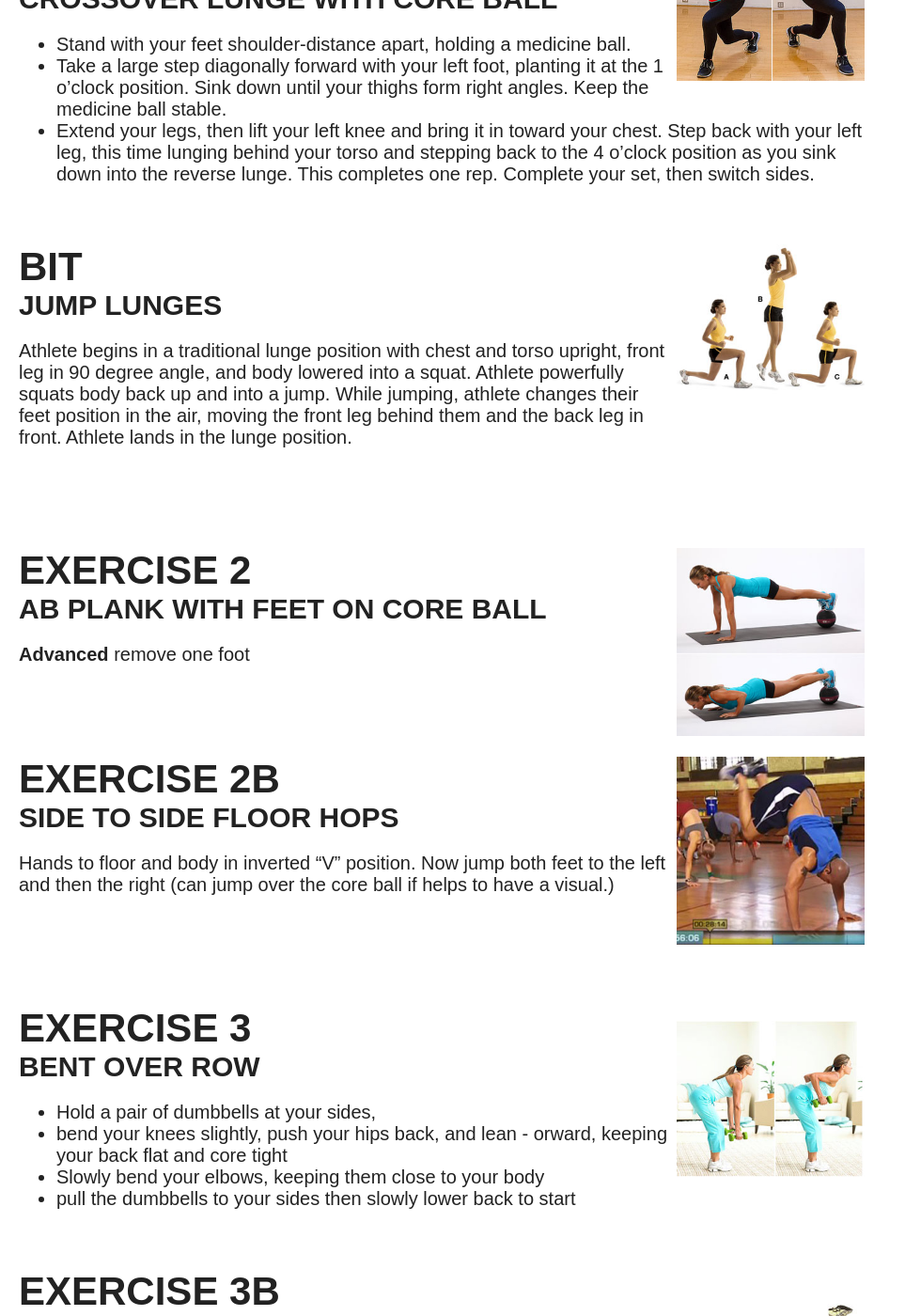
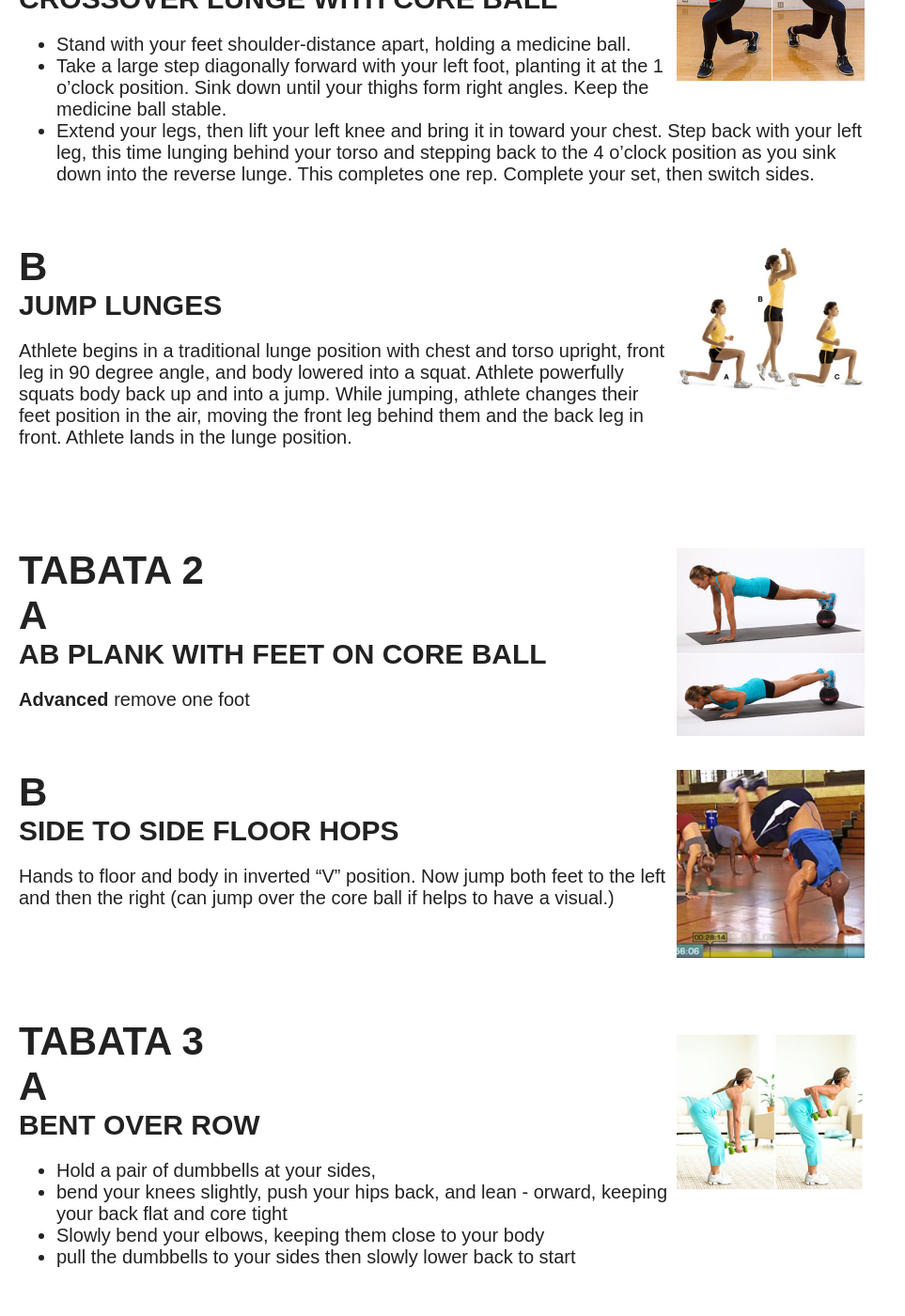
Before and after one commit to christyallen/christyallen.github.io, a Jekyll site: the page built from workouts/_posts/2014-04-23-tabata.md, in a window 1280 px wide and 1400 px high, scrolled down 741 px. Shown: the whole window at 94% size, without its empty margins (0-963 px from the left). Built offline with Jekyll 4.4.1, drawn with Linux system fonts in a browser that asks for light colours; nearby versions of some CDN libraries; some of the changed text lies outside the part shown.

Commit message:
Site updated at 2014-04-23 02:04:38 UTC

```diff
--- a/_layouts/workout.html
+++ b/_layouts/workout.html
@@ -74,7 +74,7 @@
           {% if post.code == exercise-1b %}
           <p>
             <div class="exercise-image"><img src="/images/exercises/{{post.image}}" width="200"></div>
-              <div class="exercise-number">Bit</div>
+              <div class="exercise-number">B</div>
                 <div class="exercise-title">{{post.title}}</div>
                 <div class="exercise-description">{{ post.content | markdownify }}</div>
                 <br style="clear: both;" />
@@ -99,7 +99,10 @@
           {% if post.code == exercise-2 %}
           <p>
             <div class="exercise-image"><img src="/images/exercises/{{post.image}}" width="200"></div>
-              <div class="exercise-number">Exercise 2</div>
+              <div class="exercise-number">Tabata 2</div>
+              {% if page.exercise-2b %}
+               <div class="exercise-number">A</div>
+              {% endif %}
                 <div class="exercise-title">{{post.title}}</div>
                 <div class="exercise-description">{{ post.content | markdownify }}</div>
                 <br style="clear: both;" />
@@ -118,7 +121,7 @@
           {% if post.code == exercise-2b %}
           <p>
             <div class="exercise-image"><img src="/images/exercises/{{post.image}}" width="200"></div>
-              <div class="exercise-number">Exercise 2b</div>
+              <div class="exercise-number">B</div>
                 <div class="exercise-title">{{post.title}}</div>
                 <div class="exercise-description">{{ post.content | markdownify }}</div>
                 <br style="clear: both;" />
@@ -143,7 +146,10 @@
           {% if post.code == exercise-3 %}
           <p>
             <div class="exercise-image"><img src="/images/exercises/{{post.image}}" width="200"></div>
-              <div class="exercise-number">Exercise 3</div>
+              <div class="exercise-number">Tabata 3</div>
+             {% if page.exercise-3b %}
+               <div class="exercise-number">A</div>
+              {% endif %}
                 <div class="exercise-title">{{post.title}}</div>
                 <div class="exercise-description">{{ post.content | markdownify }}</div>
                 <br style="clear: both;" />
@@ -162,7 +168,7 @@
           {% if post.code == exercise-3b %}
           <p>
             <div class="exercise-image"><img src="/images/exercises/{{post.image}}" width="200"></div>
-              <div class="exercise-number">Exercise 3b</div>
+              <div class="exercise-number">B</div>
                 <div class="exercise-title">{{post.title}}</div>
                 <div class="exercise-description">{{ post.content | markdownify }}</div>
                 <br style="clear: both;" />
@@ -187,7 +193,10 @@
           {% if post.code == exercise-4 %}
           <p>
             <div class="exercise-image"><img src="/images/exercises/{{post.image}}" width="200"></div>
-              <div class="exercise-number">Exercise 4</div>
+              <div class="exercise-number">Tabata 4</div>
+             {% if page.exercise-4b %}
+               <div class="exercise-number">A</div>
+              {% endif %}
                 <div class="exercise-title">{{post.title}}</div>
                 <div class="exercise-description">{{ post.content | markdownify }}</div>
                 <br style="clear: both;" />
@@ -206,7 +215,7 @@
           {% if post.code == exercise-4b %}
           <p>
             <div class="exercise-image"><img src="/images/exercises/{{post.image}}" width="200"></div>
-              <div class="exercise-number">Exercise 4b</div>
+              <div class="exercise-number">B</div>
                 <div class="exercise-title">{{post.title}}</div>
                 <div class="exercise-description">{{ post.content | markdownify }}</div>
                 <br style="clear: both;" />
@@ -231,7 +240,10 @@
           {% if post.code == exercise-5 %}
           <p>
             <div class="exercise-image"><img src="/images/exercises/{{post.image}}" width="200"></div>
-              <div class="exercise-number">Exercise 5</div>
+              <div class="exercise-number">Tabata 5</div>
+            {% if page.exercise-5b %}
+               <div class="exercise-number">A</div>
+              {% endif %}
                 <div class="exercise-title">{{post.title}}</div>
                 <div class="exercise-description">{{ post.content | markdownify }}</div>
                 <br style="clear: both;" />
@@ -250,7 +262,7 @@
           {% if post.code == exercise-5b %}
           <p>
             <div class="exercise-image"><img src="/images/exercises/{{post.image}}" width="200"></div>
-              <div class="exercise-number">Exercise 5b</div>
+              <div class="exercise-number">B</div>
                 <div class="exercise-title">{{post.title}}</div>
                 <div class="exercise-description">{{ post.content | markdownify }}</div>
                 <br style="clear: both;" />
@@ -275,7 +287,10 @@
           {% if post.code == exercise-6 %}
           <p>
             <div class="exercise-image"><img src="/images/exercises/{{post.image}}" width="200"></div>
-              <div class="exercise-number">Exercise 6</div>
+              <div class="exercise-number">Tabata 6</div>
+              {% if page.exercise-6b %}
+               <div class="exercise-number">A</div>
+              {% endif %}
                 <div class="exercise-title">{{post.title}}</div>
                 <div class="exercise-description">{{ post.content | markdownify }}</div>
                 <br style="clear: both;" />
@@ -294,7 +309,7 @@
           {% if post.code == exercise-6b %}
           <p>
             <div class="exercise-image"><img src="/images/exercises/{{post.image}}" width="200"></div>
-              <div class="exercise-number">Exercise 6b</div>
+              <div class="exercise-number">B</div>
                 <div class="exercise-title">{{post.title}}</div>
                 <div class="exercise-description">{{ post.content | markdownify }}</div>
                 <br style="clear: both;" />
@@ -319,7 +334,10 @@
           {% if post.code == exercise-7 %}
           <p>
             <div class="exercise-image"><img src="/images/exercises/{{post.image}}" width="200"></div>
-              <div class="exercise-number">Exercise 7</div>
+              <div class="exercise-number">Tabata 7</div>
+              {% if page.exercise-7b %}
+               <div class="exercise-number">A</div>
+              {% endif %}
                 <div class="exercise-title">{{post.title}}</div>
                 <div class="exercise-description">{{ post.content | markdownify }}</div>
                 <br style="clear: both;" />
@@ -338,7 +356,7 @@
           {% if post.code == exercise-7b %}
           <p>
             <div class="exercise-image"><img src="/images/exercises/{{post.image}}" width="200"></div>
-              <div class="exercise-number">Exercise 7b</div>
+              <div class="exercise-number">B</div>
                 <div class="exercise-title">{{post.title}}</div>
                 <div class="exercise-description">{{ post.content | markdownify }}</div>
                 <br style="clear: both;" />
@@ -363,7 +381,10 @@
           {% if post.code == exercise-8 %}
           <p>
             <div class="exercise-image"><img src="/images/exercises/{{post.image}}" width="200"></div>
-              <div class="exercise-number">Exercise 8</div>
+              <div class="exercise-number">Tabata 8</div>
+              {% if page.exercise-8b %}
+               <div class="exercise-number">A</div>
+              {% endif %}
                 <div class="exercise-title">{{post.title}}</div>
                 <div class="exercise-description">{{ post.content | markdownify }}</div>
                 <br style="clear: both;" />
@@ -382,7 +403,7 @@
           {% if post.code == exercise-8b %}
           <p>
             <div class="exercise-image"><img src="/images/exercises/{{post.image}}" width="200"></div>
-              <div class="exercise-number">Exercise 8b</div>
+              <div class="exercise-number">B</div>
                 <div class="exercise-title">{{post.title}}</div>
                 <div class="exercise-description">{{ post.content | markdownify }}</div>
                 <br style="clear: both;" />
@@ -407,7 +428,10 @@
           {% if post.code == exercise-9 %}
           <p>
             <div class="exercise-image"><img src="/images/exercises/{{post.image}}" width="200"></div>
-              <div class="exercise-number">Exercise 9</div>
+              <div class="exercise-number">Tabata 9</div>
+              {% if page.exercise-9b %}
+               <div class="exercise-number">A</div>
+              {% endif %}
                 <div class="exercise-title">{{post.title}}</div>
                 <div class="exercise-description">{{ post.content | markdownify }}</div>
                 <br style="clear: both;" />
@@ -426,7 +450,7 @@
           {% if post.code == exercise-9b %}
           <p>
             <div class="exercise-image"><img src="/images/exercises/{{post.image}}" width="200"></div>
-              <div class="exercise-number">Exercise 9b</div>
+              <div class="exercise-number">B</div>
                 <div class="exercise-title">{{post.title}}</div>
                 <div class="exercise-description">{{ post.content | markdownify }}</div>
                 <br style="clear: both;" />
@@ -451,7 +475,10 @@
           {% if post.code == exercise-10 %}
           <p>
             <div class="exercise-image"><img src="/images/exercises/{{post.image}}" width="200"></div>
-              <div class="exercise-number">Exercise 10</div>
+              <div class="exercise-number">Tabata 10</div>
+              {% if page.exercise-10b %}
+               <div class="exercise-number">A</div>
+              {% endif %}
                 <div class="exercise-title">{{post.title}}</div>
                 <div class="exercise-description">{{ post.content | markdownify }}</div>
                 <br style="clear: both;" />
@@ -470,7 +497,7 @@
           {% if post.code == exercise-10b %}
           <p>
             <div class="exercise-image"><img src="/images/exercises/{{post.image}}" width="200"></div>
-              <div class="exercise-number">Exercise 10b</div>
+              <div class="exercise-number">B</div>
                 <div class="exercise-title">{{post.title}}</div>
                 <div class="exercise-description">{{ post.content | markdownify }}</div>
                 <br style="clear: both;" />
@@ -495,7 +522,10 @@
           {% if post.code == exercise-11 %}
           <p>
             <div class="exercise-image"><img src="/images/exercises/{{post.image}}" width="200"></div>
-              <div class="exercise-number">Exercise 11</div>
+              <div class="exercise-number">Tabata 11</div>
+              {% if page.exercise-11b %}
+               <div class="exercise-number">A</div>
+              {% endif %}
                 <div class="exercise-title">{{post.title}}</div>
                 <div class="exercise-description">{{ post.content | markdownify }}</div>
                 <br style="clear: both;" />
@@ -514,7 +544,7 @@
           {% if post.code == exercise-11b %}
           <p>
             <div class="exercise-image"><img src="/images/exercises/{{post.image}}" width="200"></div>
-              <div class="exercise-number">Exercise 11b</div>
+              <div class="exercise-number">B</div>
                 <div class="exercise-title">{{post.title}}</div>
                 <div class="exercise-description">{{ post.content | markdownify }}</div>
                 <br style="clear: both;" />
@@ -539,7 +569,10 @@
           {% if post.code == exercise-12 %}
           <p>
             <div class="exercise-image"><img src="/images/exercises/{{post.image}}" width="200"></div>
-              <div class="exercise-number">Exercise 12</div>
+              <div class="exercise-number">Tabata 12</div>
+              {% if page.exercise-12b %}
+               <div class="exercise-number">A</div>
+              {% endif %}
                 <div class="exercise-title">{{post.title}}</div>
                 <div class="exercise-description">{{ post.content | markdownify }}</div>
                 <br style="clear: both;" />
@@ -558,7 +591,7 @@
           {% if post.code == exercise-12b %}
           <p>
             <div class="exercise-image"><img src="/images/exercises/{{post.image}}" width="200"></div>
-              <div class="exercise-number">Exercise 12b</div>
+              <div class="exercise-number">B</div>
                 <div class="exercise-title">{{post.title}}</div>
                 <div class="exercise-description">{{ post.content | markdownify }}</div>
                 <br style="clear: both;" />
```
